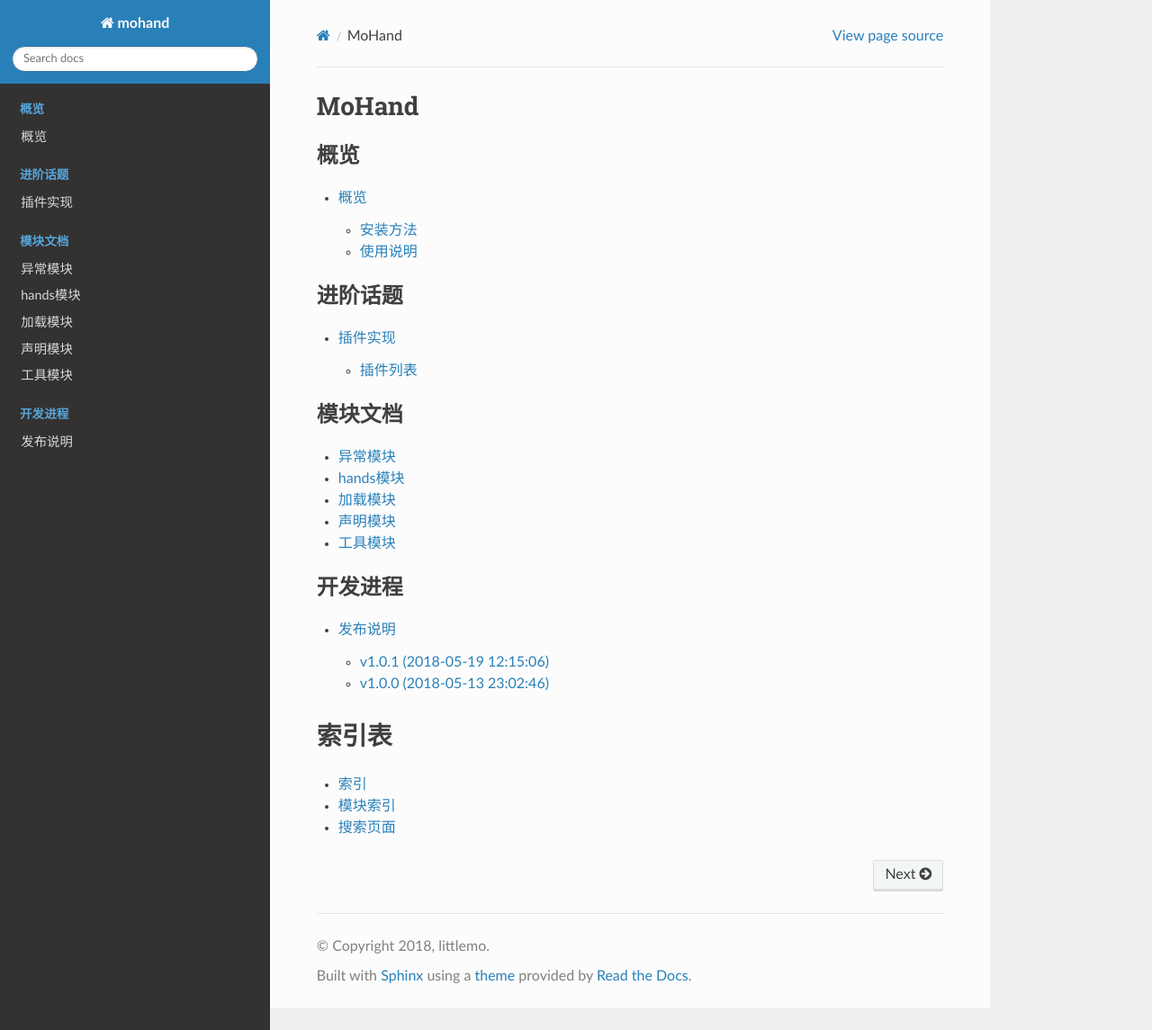
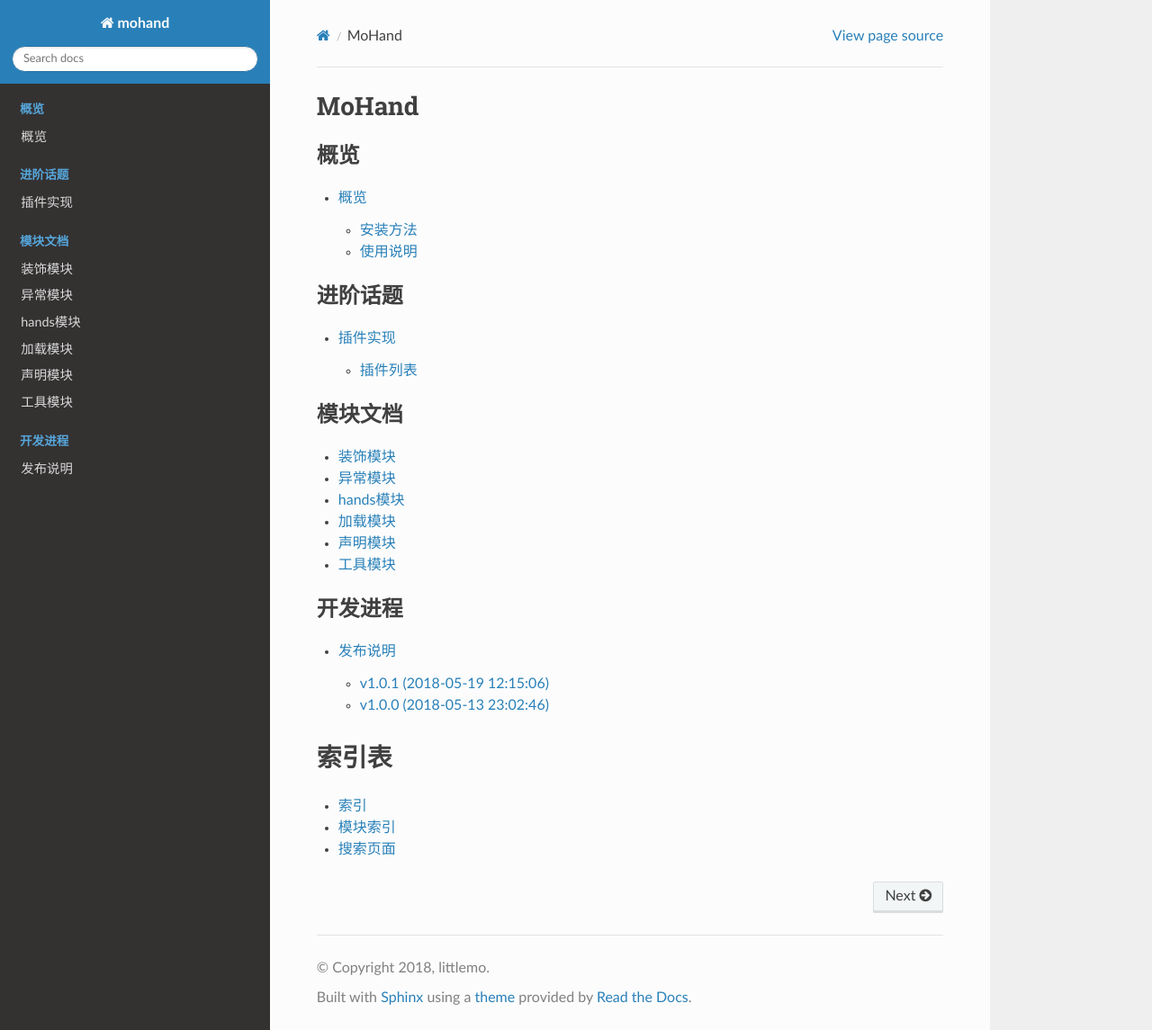
Before and after one commit to littlemo/mohand, a Sphinx documentation site: the page built from docs/source/index.rst, in a window 1280 px wide and 1145 px high. Shown: the whole window at 90% size. Built offline with Sphinx 7.4.7 and the Read the Docs theme 2.0.0, drawn with Linux system fonts in a browser that asks for light colours; formulas are drawn with MathJax 3; the version number could not be read and is left out.

Commit message:
F: 创建装饰模块的说明文档，并注册到主索引页中

```diff
--- a/docs/source/index.rst
+++ b/docs/source/index.rst
@@ -21,6 +21,7 @@
 .. toctree::
    :caption: 模块文档
 
+   module/decorator
    module/exception
    module/hands
    module/load_file
--- /dev/null
+++ b/docs/source/module/decorator.rst
@@ -0,0 +1,7 @@
+.. _module-decorator:
+
+========
+装饰模块
+========
+
+.. automodule:: mohand.decorator
```
